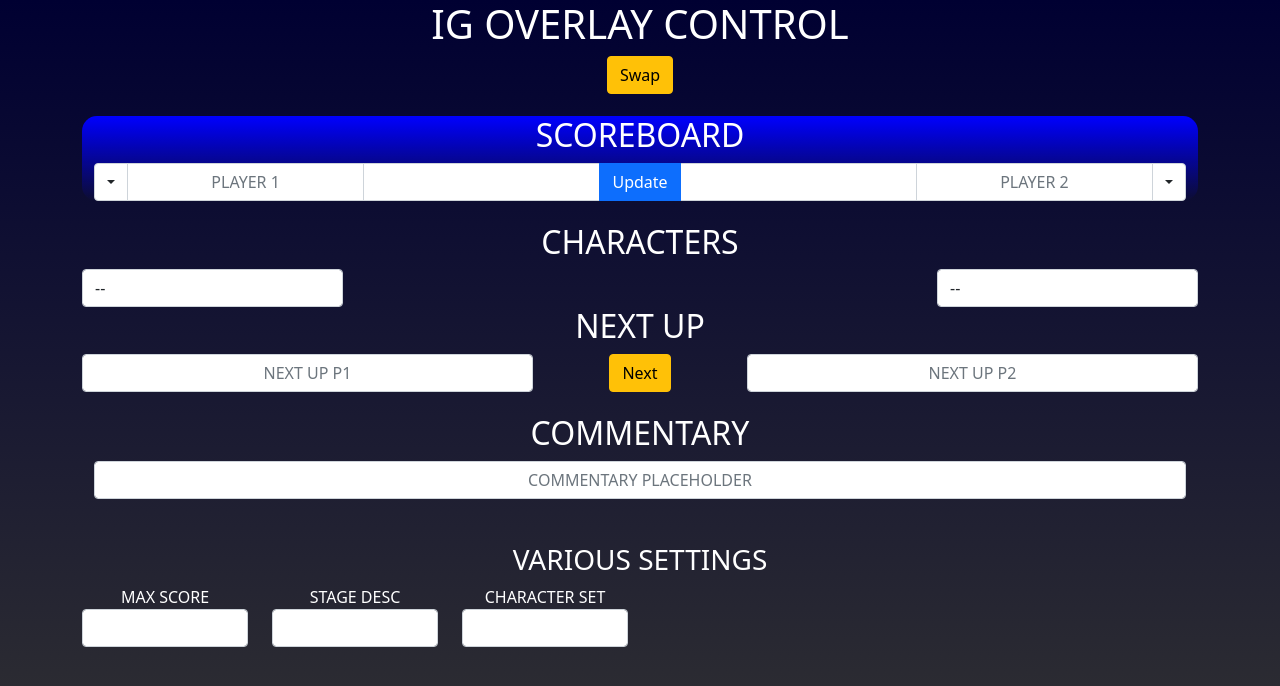
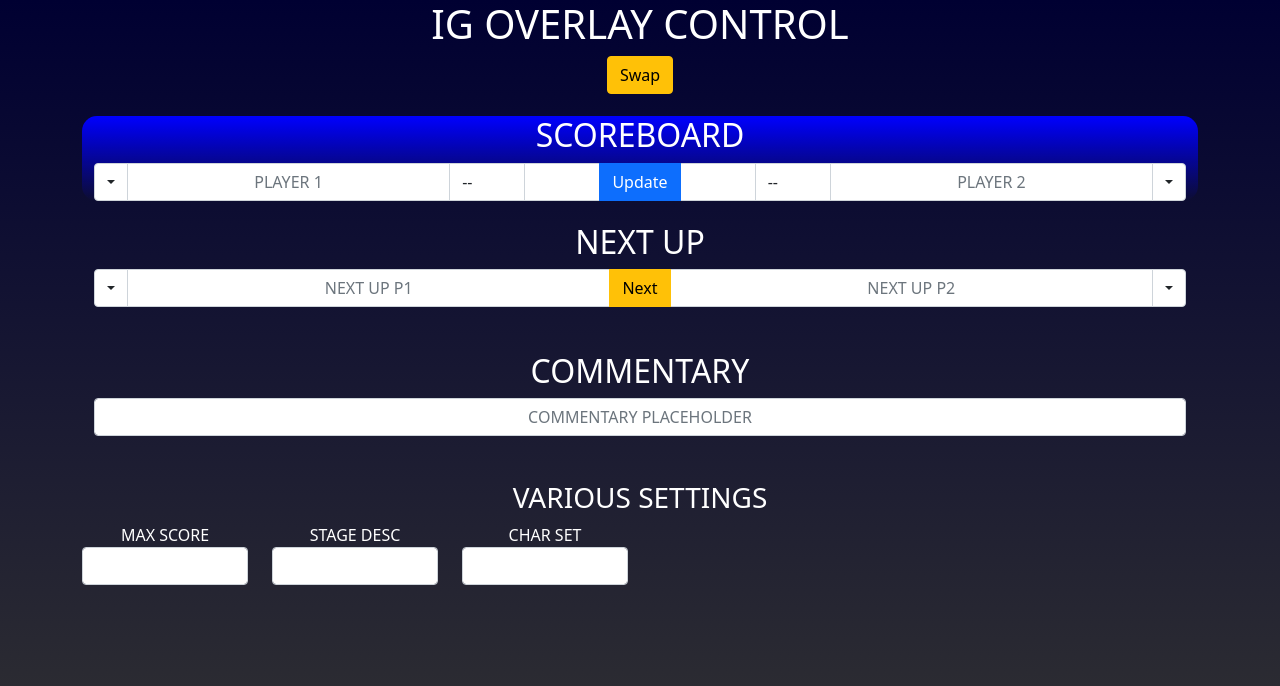
Before and after one commit to daux-dev/ig-scores-tool, a website: page admin/index.html in a window 1280 px wide. Drawn offline with nearby package versions, Linux system fonts and the light colour scheme; no server answers.

Commit message:
add dropdowns to nextplayers and ui improvements

```diff
--- a/admin/index.html
+++ b/admin/index.html
@@ -34,7 +34,11 @@
                         <ul class="dropdown-menu playerSelect1" aria-labelledby="dropdownMenuButton1"></ul>
                     </div>
 
-                    <input name="p1_name" type="text" class="form-control" id="p1_name" placeholder="PLAYER 1" aria-label="Player 1">
+                    <input name="p1_name" type="text" class="form-control w-25" id="p1_name" placeholder="PLAYER 1" aria-label="Player 1">
+
+                    <select name="p1_char" class="form-control chars" id="p1_char" aria-label="char player 1">
+                        <option value="">--</option>
+                    </select>
 
                     <input name="p1_score" type="number" class="form-control" id="p1_score">
 
@@ -42,7 +46,11 @@
 
                     <input name="p2_score" type="number" class="form-control" id="p2_score">
 
-                    <input name="p2_name" type="text" class="form-control" id="p2_name" placeholder="PLAYER 2" aria-label="Player 2">
+                    <select name="p2_char" class="form-control chars" id="p2_char" aria-label="char player 2">
+                        <option value="">--</option>
+                    </select>
+
+                    <input name="p2_name" type="text" class="form-control w-25" id="p2_name" placeholder="PLAYER 2" aria-label="Player 2">
 
                     <div class="dropdown">
                         <button class="btn dropdown-toggle p2toggle" type="button" id="player2Selection" data-bs-toggle="dropdown" aria-expanded="false"></button>
@@ -52,7 +60,7 @@
                 </div>
             </div>
 
-            <div class="row">
+            <!-- <div class="row">
                 <h2>CHARACTERS</h2>
                 <div class="col">
                     <select name="p1_char" class="form-control chars" id="p1_char" aria-label="char player 1">
@@ -67,18 +75,35 @@
                         <option value="">--</option>
                     </select>
                 </div>
-            </div>
+            </div> -->
 
-            <div class="row">
+            <div class="row nextup">
                 <h2>NEXT UP</h2>
-                <div class="col">
-                  <input name="p1_next" type="text" class="form-control" id="p1_next" placeholder="NEXT UP P1" aria-label="next player 1">
-                </div>
-                <div class="col-2">
-                    <button type="button" class="btn btn-warning" id="next_btn">Next</button>
-                </div>
-                <div class="col">
-                  <input name="p2_next" type="text" class="form-control" id="p2_next" placeholder="NEXT UP P2" aria-label="next player 2">
+
+                <div class="input-group">
+
+                    <div class="dropdown">
+                        <button class="btn dropdown-toggle p1ntoggle" type="button" id="player1SelectionNext" data-bs-toggle="dropdown" aria-expanded="false"></button>
+                        <ul class="dropdown-menu playerSelect1Next" aria-labelledby="dropdownMenuButton3"></ul>
+                    </div>
+
+
+                        <input name="p1_next" type="text" class="form-control" id="p1_next" placeholder="NEXT UP P1" aria-label="next player 1">
+
+
+
+                        <button type="button" class="btn btn-warning" id="next_btn">Next</button>
+
+
+
+                        <input name="p2_next" type="text" class="form-control" id="p2_next" placeholder="NEXT UP P2" aria-label="next player 2">
+
+
+                    <div class="dropdown">
+                        <button class="btn dropdown-toggle p2ntoggle" type="button" id="player2SelectionNext" data-bs-toggle="dropdown" aria-expanded="false"></button>
+                        <ul class="dropdown-menu playerSelect2Next" aria-labelledby="dropdownMenuButton4"></ul>
+                    </div>
+
                 </div>
             </div>
 
@@ -102,7 +127,7 @@
                 </div>
 
                 <div class="col-2">
-                    <label for="stage_desc">CHARACTER SET</label>
+                    <label for="stage_desc">CHAR SET</label>
                     <select name="charset_selected" class="form-control" id="charset_selected">
 
                     </select>
--- a/admin/index.js
+++ b/admin/index.js
@@ -44,6 +44,8 @@ $( () => {
             players.forEach(player => {
                 $(".playerSelect1").append($('<li><button type="button" onclick="setPlayer(this)" class="dropdown-item choiceP1">' + player + '</button></li>'));
                 $(".playerSelect2").append($('<li><button type="button" onclick="setPlayer(this)" class="dropdown-item choiceP2">' + player + '</button></li>'));
+                $(".playerSelect1Next").append($('<li><button type="button" onclick="setPlayer(this)" class="dropdown-item choiceP1Next">' + player + '</button></li>'));
+                $(".playerSelect2Next").append($('<li><button type="button" onclick="setPlayer(this)" class="dropdown-item choiceP2Next">' + player + '</button></li>'));
 
             });
         }, 'text');
@@ -94,5 +96,9 @@ function setPlayer(el) {
         $("#p1_name").val(el.innerText);
     } else if ($(el).hasClass("choiceP2")) {
         $("#p2_name").val(el.innerText);
+    } else if ($(el).hasClass("choiceP1Next")) {
+        $("#p1_next").val(el.innerText);
+    } else if ($(el).hasClass("choiceP2Next")) {
+        $("#p2_next").val(el.innerText);
     };
 };
--- a/admin/styles.css
+++ b/admin/styles.css
@@ -2,7 +2,6 @@ body {
     background-image: linear-gradient(0deg, rgb(50, 50, 50), rgb(0, 0, 50));
     color: white;
     text-align: center;
-    /* text-shadow: 0 0 8px black; */
 }
 
 input {
@@ -20,11 +19,11 @@ input {
     width: 25%;
 } */
 
-/* .nextup {
+.nextup {
     background-color: none;
     padding-bottom: 2%;
     margin: 2% auto;
-} */
+}
 
 .commentary {
     /* background-color: rgba(0, 0, 0, 0.2); */
@@ -42,12 +41,12 @@ input {
     height: 2.375rem;
 }
 
-.p1toggle {
+.p1toggle, .p1ntoggle {
     border-top-right-radius: 0;
     border-bottom-right-radius: 0;
 }
 
-.p2toggle {
+.p2toggle, .p2ntoggle {
     border-top-left-radius: 0;
     border-bottom-left-radius: 0;
 }
```
Also changed, not shown: data.json (+7 -7 lines).
